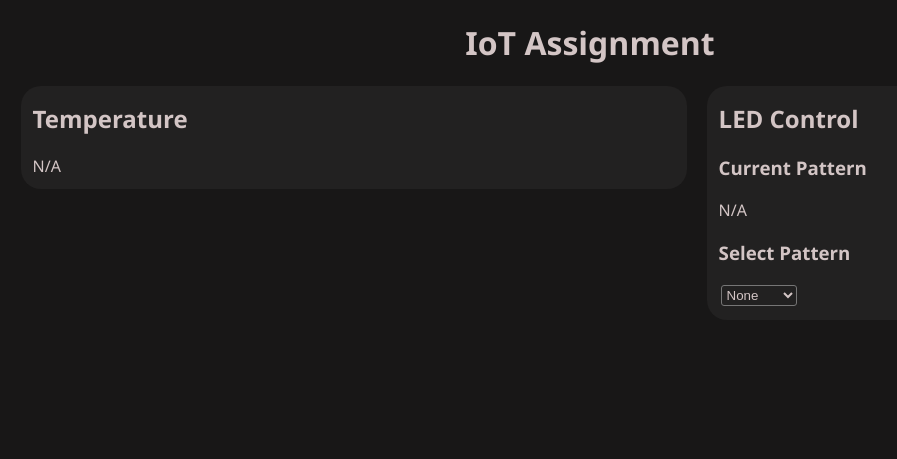
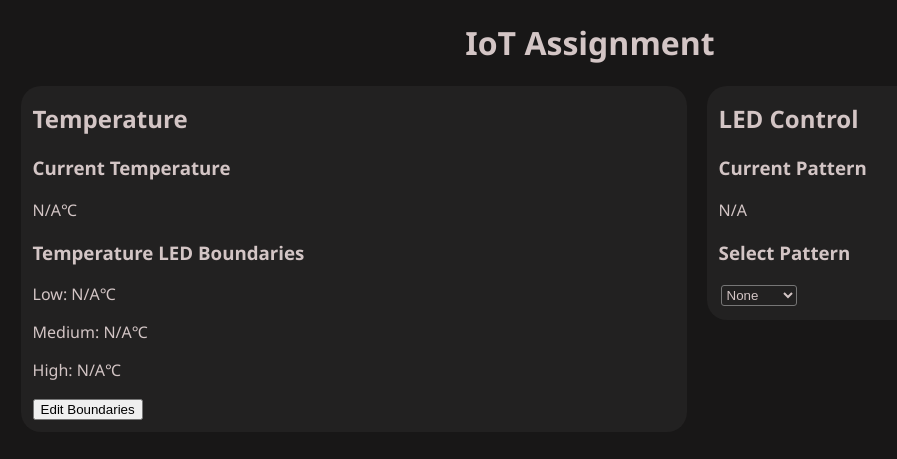
Before and after one commit to cbarrier05/IoT-Project, a Flask app: page / in a window 1280 px wide. Shown: the top 459 px of the page, without its empty margins (50-947 px from the left). Run offline with Flask 3, Linux system fonts and the light colour scheme; some libraries are stand-ins or nearby versions.

Commit message:
Added user editable temp led values

```diff
--- a/src/app.py
+++ b/src/app.py
@@ -5,6 +5,7 @@ app = Flask(__name__)
 pattern = 0
 temperature = "N/A"
 temp_data = [0.0 for i in range(20)]
+temp_leds = ["15","19","21"]
 
 custom_frames = []
 custom_delay = 200
@@ -63,7 +64,9 @@ def data():
             pattern_name = "Custom"
         case _:
             pattern_name = "N/A"
-    return {"temperature": temperature, "pattern": pattern_name}
+    return {"temperature": temperature, "pattern": pattern_name,
+            "temp_led_low": temp_leds[0], "temp_led_med": temp_leds[1],
+            "temp_led_high": temp_leds[2]}
 
 @app.route('/set_graph')
 def set_graph():
@@ -79,5 +82,16 @@ def update_graph(t: float):
     temp_data.insert(0, t)
     temp_data.pop()
 
+@app.route('/set_temp_leds/<string:temp_values>')
+def set_temp_leds(temp_values):
+    global temp_leds
+    temp_leds = temp_values.split(',')
+    return "OK"
+
+@app.route('/get_temp_leds')
+def get_temp_leds():
+    temp_led_string = ",".join(temp_leds)
+    return temp_led_string
+
 if __name__ == '__main__':
     app.run(host='0.0.0.0', port=5000)
--- a/src/templates/index.html
+++ b/src/templates/index.html
@@ -54,6 +54,10 @@
       margin: 2%;
       background-color: var(--tertiary-container-color);
       border-radius: 10px;
+    }
+
+    #edit_temp_leds {
+      display: none;
     }
 
     .control-buttons {
@@ -149,8 +153,11 @@
       fetch('/data')
       .then(res => res.json())
       .then(data => {
-        document.getElementById("temperature").innerText = data.temperature + " C";
+        document.getElementById("temperature").innerText = data.temperature;
         document.getElementById("pattern").innerText = data.pattern;
+        document.getElementById("temp_led_low").innerText = data.temp_led_low;
+        document.getElementById("temp_led_med").innerText = data.temp_led_med;
+        document.getElementById("temp_led_high").innerText = data.temp_led_high;
       });
     }
 
@@ -282,6 +289,23 @@
       });
     }
 
+    function setTempLeds() {
+      const temp_low_value = document.getElementById("edit_low").value.toString()
+      const temp_med_value = document.getElementById("edit_med").value.toString()
+      const temp_high_value = document.getElementById("edit_high").value.toString()
+      temp_values = temp_low_value + "," + temp_med_value + "," + temp_high_value
+
+      tempEditBlock = document.getElementById("edit_temp_leds")
+      tempEditBlock.style.display = "none";
+
+      fetch('/set_temp_leds/' + temp_values);
+    }
+
+    function showTempOption() {
+      tempEditBlock = document.getElementById("edit_temp_leds")
+      tempEditBlock.style.display = "block";
+    }
+
     setInterval(() => {
       refreshData();
       updateGraph();
@@ -299,8 +323,23 @@
 <div class="flex-container">
   <div class="content-container" style="flex-basis: 60%;">
     <h2>Temperature</h2>
+    <h3>Current Temperature</h3>
+    <p><span id="temperature">N/A</span>&#8451</p>
     <div id="temperature-graph"></div>
-    <span id="temperature">N/A</span>
+    <div id="temp_leds">
+      <h3>Temperature LED Boundaries</h3>
+      <p>Low: <span id="temp_led_low">N/A</span>&#8451</p>
+      <p>Medium: <span id="temp_led_med">N/A</span>&#8451</p>
+      <p>High: <span id="temp_led_high">N/A</span>&#8451</p>
+    </div>
+    <button onclick="showTempOption()">Edit Boundaries</button>
+    <div id="edit_temp_leds">
+      <label>Low: <input type="number" id="edit_low" value="0"></label>
+      <label>Med: <input type="number" id="edit_med" value="0"></label>
+      <label>High: <input type="number" id="edit_high" value="0"></label>
+      <br>
+      <button onclick="setTempLeds()">Submit</button>
+    </div>
   </div>
 
   <div class="content-container" style="flex-basis: 40%;">
```
Also changed, not shown: README.md, 1 other file.
